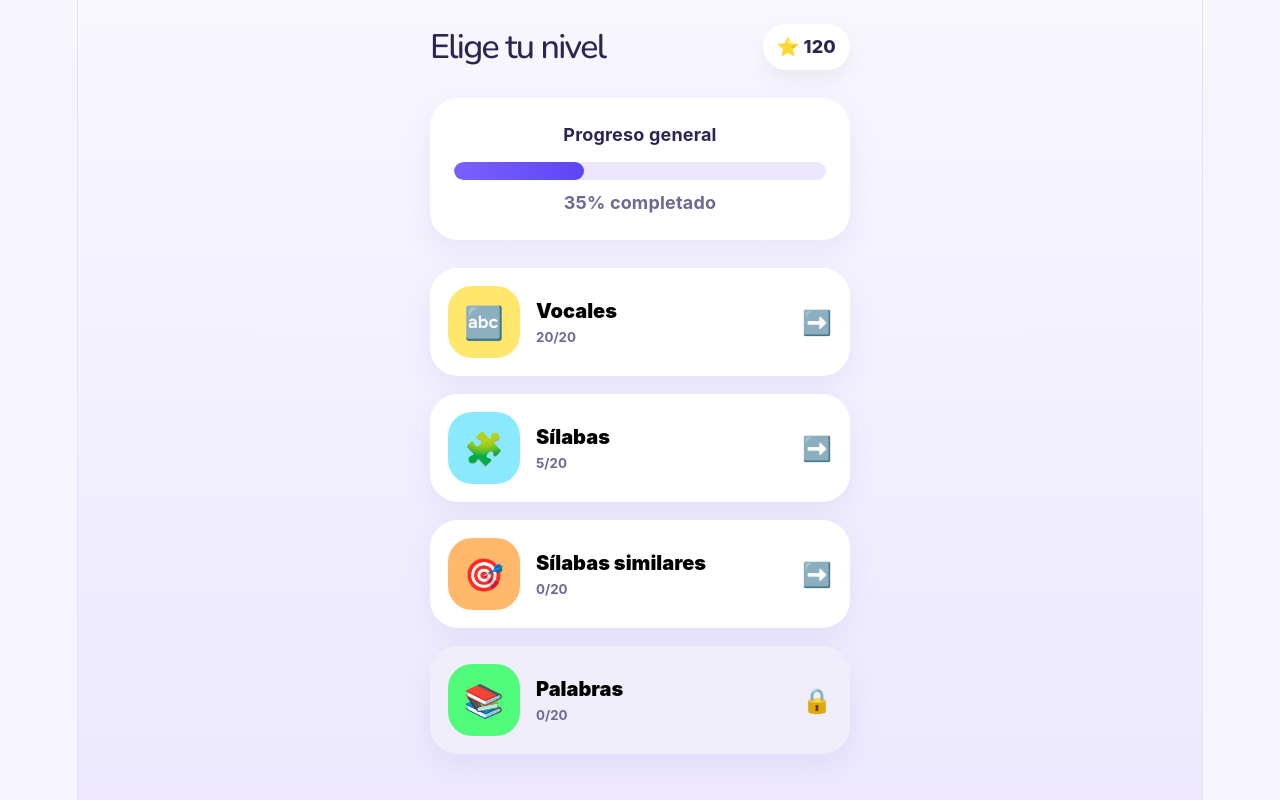
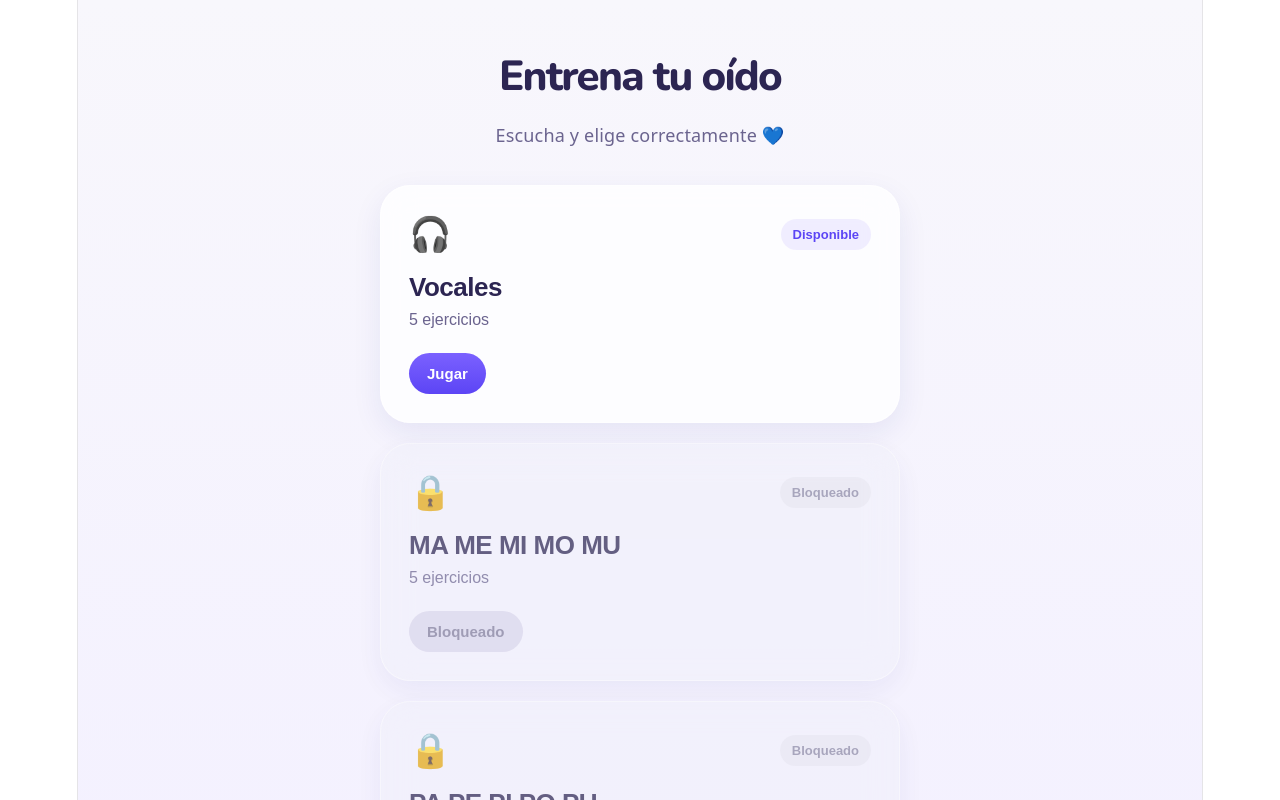
Before and after one commit to ulisesct91/oido-play, a React (Vite) app: page /levels in a window 1280 px wide. Shown: the top 800 px of the page. Built offline with nearby package versions, Linux system fonts and the light colour scheme; no server answers.

Commit message:
agregamos M y P ademas de que bloquea los nuevos niveles

```diff
--- a/src/App.jsx
+++ b/src/App.jsx
@@ -1,22 +1,20 @@
 // src/App.jsx
-import { BrowserRouter, Routes, Route } from "react-router-dom";
-import { GlobalStyles } from "./styles/GlobalStyles";
-import { WelcomePage } from "./pages/WelcomePage";
-import { LevelSelectPage } from "./pages/LevelSelectPage";
+
+import { BrowserRouter, Routes, Route, Navigate } from "react-router-dom";
+
+import { LevelsPage } from "./pages/LevelsPage";
 import { GamePage } from "./pages/GamePage";
 
-function App() {
+export default function App() {
   return (
     <BrowserRouter>
-      <GlobalStyles />
+      <Routes>
+        <Route path="/" element={<Navigate to="/levels" />} />
 
-      <Routes>
-        <Route path="/" element={<WelcomePage />} />
-        <Route path="/levels" element={<LevelSelectPage />} />
-        <Route path="/game/:levelId" element={<GamePage />} />
+        <Route path="/levels" element={<LevelsPage />} />
+
+        <Route path="/game/:modeId" element={<GamePage />} />
       </Routes>
     </BrowserRouter>
   );
 }
-
-export default App;
--- a/src/data/gameModes/index.js
+++ b/src/data/gameModes/index.js
@@ -1,7 +1,9 @@
 import { vowelsMode } from "./vowels";
 import { maFamilyMode } from "./maFamily";
+import { paFamilyMode } from "./paFamily";
 
 export const gameModes = {
   vowels: vowelsMode,
   maFamily: maFamilyMode,
+  paFamily: paFamilyMode,
 };
--- a/src/data/gameModes/maFamily.js
+++ b/src/data/gameModes/maFamily.js
@@ -1,5 +1,5 @@
 export const maFamilyMode = {
-  id: "ma-family",
+  id: "maFamily",
 
   title: "MA ME MI MO MU",
 
--- /dev/null
+++ b/src/data/gameModes/paFamily.js
@@ -0,0 +1,49 @@
+export const paFamilyMode = {
+  id: "paFamily",
+
+  title: "PA PE PI PO PU",
+
+  sessionLength: 12,
+
+  questions: [
+    {
+      id: 1,
+      sound: "PA",
+      correct: "PA",
+      distractors: ["BA", "MA", "TA"],
+      difficulty: 1,
+    },
+
+    {
+      id: 2,
+      sound: "PE",
+      correct: "PE",
+      distractors: ["BE", "ME", "TE"],
+      difficulty: 1,
+    },
+
+    {
+      id: 3,
+      sound: "PI",
+      correct: "PI",
+      distractors: ["BI", "MI", "TI"],
+      difficulty: 2,
+    },
+
+    {
+      id: 4,
+      sound: "PO",
+      correct: "PO",
+      distractors: ["BO", "MO", "TO"],
+      difficulty: 2,
+    },
+
+    {
+      id: 5,
+      sound: "PU",
+      correct: "PU",
+      distractors: ["BU", "MU", "TU"],
+      difficulty: 3,
+    },
+  ],
+};
--- a/src/pages/GamePage.jsx
+++ b/src/pages/GamePage.jsx
@@ -10,6 +10,7 @@ import { useAudio } from "../hooks/useAudio";
 import { TopHUD } from "../components/game/TopHUD";
 import { QuestionCard } from "../components/game/QuestionCard";
 import { CelebrationFX } from "../components/game/CelebrationFX";
+import { useParams } from "react-router-dom";
 
 import {
   buildQuestion,
@@ -23,6 +24,7 @@ import { SessionCompleteModal } from "../components/game/SessionCompleteModal";
 import { BackgroundDecor } from "../components/game/BackgroundDecor";
 
 export function GamePage() {
+  const { modeId } = useParams();
   const [questionIndex, setQuestionIndex] = useState(0);
   const [selected, setSelected] = useState(null);
   const [status, setStatus] = useState(null);
@@ -38,7 +40,8 @@ export function GamePage() {
 
   const [sessionComplete, setSessionComplete] = useState(false);
 
-  const mode = gameModes.maFamily;
+  const mode = gameModes[modeId];
+
   const SESSION_LENGTH = mode.sessionLength;
 
   const {
@@ -58,6 +61,7 @@ export function GamePage() {
     completeSession,
     dailyStreak,
     updateDailyStreak,
+    unlockMode,
   } = useGameStore();
   const difficulty = calculateDifficulty(streak);
   const sessionSpeed = calculateSpeed(streak);
@@ -94,6 +98,7 @@ export function GamePage() {
 
   const accuracy =
     totalAnswers === 0 ? 0 : Math.round((correctAnswers / totalAnswers) * 100);
+  const MIN_ACCURACY = 70;
 
   const nextQuestion = () => {
     const delay = sessionSpeed;
@@ -101,6 +106,15 @@ export function GamePage() {
     setTimeout(() => {
       if (questionIndex >= SESSION_LENGTH - 1) {
         completeSession();
+        if (accuracy >= MIN_ACCURACY) {
+          if (mode.id === "vowels") {
+            unlockMode("maFamily");
+          }
+
+          if (mode.id === "maFamily") {
+            unlockMode("paFamily");
+          }
+        }
         updateDailyStreak();
         setSessionComplete(true);
         return;
--- /dev/null
+++ b/src/pages/LevelsPage.jsx
@@ -0,0 +1,218 @@
+// src/pages/LevelsPage.jsx
+
+import styled from "styled-components";
+import { motion } from "framer-motion";
+import { useNavigate } from "react-router-dom";
+
+import { gameModes } from "../data/gameModes";
+
+import { useGameStore } from "../store/gameStore";
+
+export function LevelsPage() {
+  const navigate = useNavigate();
+
+  const { unlockedModes } = useGameStore();
+
+  const levels = Object.values(gameModes);
+
+  return (
+    <Screen>
+      <Header>
+        <Title>Entrena tu oído</Title>
+
+        <Subtitle>Escucha y elige correctamente 💙</Subtitle>
+      </Header>
+
+      <LevelsGrid>
+        {levels.map((level, index) => {
+          const isUnlocked = unlockedModes.includes(level.id);
+
+          return (
+            <LevelCard
+              key={level.id}
+              whileTap={
+                isUnlocked
+                  ? {
+                      scale: 0.98,
+                    }
+                  : {}
+              }
+              locked={!isUnlocked}
+              onClick={() => {
+                if (!isUnlocked) return;
+
+                navigate(`/game/${level.id}`);
+              }}
+            >
+              <TopRow>
+                <LevelEmoji>
+                  {isUnlocked ? (index === 0 ? "🎧" : "🎵") : "🔒"}
+                </LevelEmoji>
+
+                <StatusBadge locked={!isUnlocked}>
+                  {isUnlocked ? "Disponible" : "Bloqueado"}
+                </StatusBadge>
+              </TopRow>
+
+              <LevelTitle>{level.title}</LevelTitle>
+
+              <LevelInfo>{level.questions.length} ejercicios</LevelInfo>
+
+              <PlayButton locked={!isUnlocked}>
+                {isUnlocked ? "Jugar" : "Bloqueado"}
+              </PlayButton>
+            </LevelCard>
+          );
+        })}
+      </LevelsGrid>
+    </Screen>
+  );
+}
+
+const Screen = styled.main`
+  min-height: 100vh;
+
+  padding: 32px 24px;
+
+  background: linear-gradient(180deg, #f8f7fc, #f3f0ff);
+`;
+
+const Header = styled.div`
+  max-width: 520px;
+
+  margin: auto;
+
+  text-align: center;
+`;
+
+const Title = styled.h1`
+  font-size: 42px;
+  font-weight: 800;
+
+  color: #2c2552;
+`;
+
+const Subtitle = styled.div`
+  margin-top: 12px;
+
+  font-size: 18px;
+  font-weight: 500;
+
+  color: #6b648f;
+
+  line-height: 1.5;
+`;
+
+const LevelsGrid = styled.div`
+  display: grid;
+  gap: 20px;
+
+  max-width: 520px;
+
+  margin: 36px auto 0;
+`;
+
+const LevelCard = styled(motion.button)`
+  padding: 28px;
+
+  border: 0;
+  border-radius: 30px;
+
+  background: ${({ locked }) =>
+    locked ? "rgba(240,240,248,0.7)" : "rgba(255,255,255,0.78)"};
+
+  backdrop-filter: blur(16px);
+
+  border: 1px solid rgba(255, 255, 255, 0.5);
+
+  text-align: left;
+
+  cursor: ${({ locked }) => (locked ? "not-allowed" : "pointer")};
+
+  opacity: ${({ locked }) => (locked ? 0.72 : 1)};
+
+  box-shadow: 0 10px 30px rgba(31, 38, 135, 0.08);
+
+  transition:
+    transform 0.2s,
+    box-shadow 0.2s;
+
+  &:hover {
+    transform: ${({ locked }) => (locked ? "none" : "translateY(-2px)")};
+
+    box-shadow: ${({ locked }) =>
+      locked
+        ? "0 10px 30px rgba(31,38,135,0.08)"
+        : "0 16px 40px rgba(31,38,135,0.12)"};
+  }
+`;
+
+const TopRow = styled.div`
+  display: flex;
+  align-items: center;
+  justify-content: space-between;
+`;
+
+const LevelEmoji = styled.div`
+  font-size: 34px;
+`;
+
+const StatusBadge = styled.div`
+  padding: 8px 12px;
+
+  border-radius: 999px;
+
+  background: ${({ locked }) =>
+    locked ? "rgba(160,160,180,0.12)" : "rgba(123,97,255,0.1)"};
+
+  color: ${({ locked }) => (locked ? "#8a87a3" : "#5c45f5")};
+
+  font-size: 13px;
+  font-weight: 700;
+`;
+
+const LevelTitle = styled.div`
+  margin-top: 18px;
+
+  font-size: 26px;
+  font-weight: 800;
+
+  color: #2c2552;
+
+  letter-spacing: -0.5px;
+`;
+
+const LevelInfo = styled.div`
+  margin-top: 8px;
+
+  font-size: 16px;
+  font-weight: 500;
+
+  color: #6b648f;
+`;
+
+const PlayButton = styled.div`
+  width: fit-content;
+
+  margin-top: 24px;
+
+  padding: 12px 18px;
+
+  border-radius: 999px;
+
+  background: ${({ locked }) =>
+    locked
+      ? "#d8d5ea"
+      : `
+          linear-gradient(
+            180deg,
+            #7b61ff,
+            #5c45f5
+          )
+        `};
+
+  color: ${({ locked }) => (locked ? "#7e7a99" : "white")};
+
+  font-size: 15px;
+  font-weight: 700;
+`;
--- a/src/store/gameStore.js
+++ b/src/store/gameStore.js
@@ -16,6 +16,7 @@ export const useGameStore = create(
       stats: {},
 
       completedSessions: 0,
+      unlockedModes: ["vowels"],
       dailyStreak: 0,
       lastPlayedDate: null,
 
@@ -52,6 +53,16 @@ export const useGameStore = create(
         set((state) => ({
           completedSessions: state.completedSessions + 1,
         })),
+      unlockMode: (modeId) =>
+        set((state) => {
+          if (state.unlockedModes.includes(modeId)) {
+            return {};
+          }
+
+          return {
+            unlockedModes: [...state.unlockedModes, modeId],
+          };
+        }),
       updateDailyStreak: () =>
         set((state) => {
           const today = new Date().toDateString();
```
